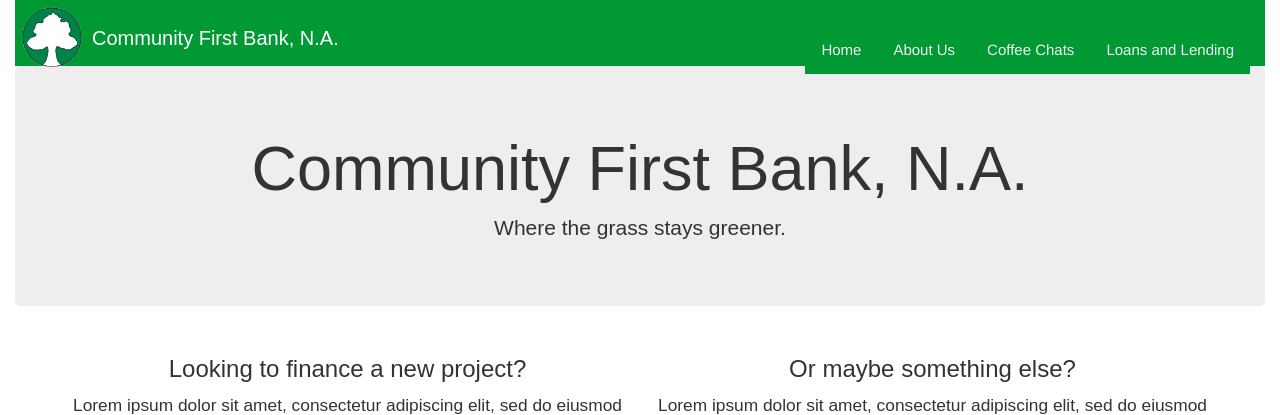
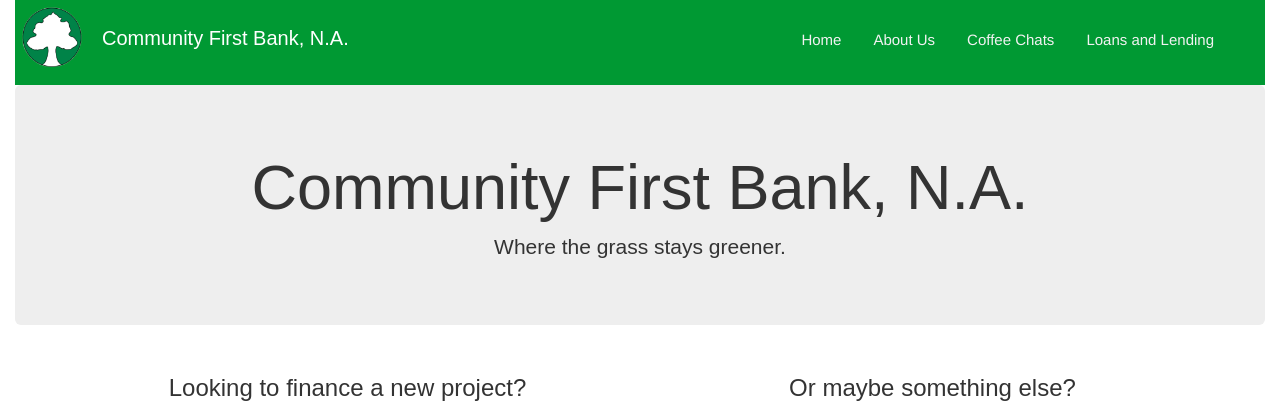
Before and after one commit to en-eight/cfbsite2020, a PHP site: page / in a window 1280 px wide. Shown: the top 415 px of the page. Run offline with PHP 8.4, Linux system fonts and the light colour scheme.

Commit message:
Fix button display bug

```diff
--- a/src/index.php
+++ b/src/index.php
@@ -1,3 +1,4 @@
+
 <!DOCTYPE html>
 <html lang="en">
 <!-- Community First Bank, N.A. index.php v2.0 by Nate Holcomb -->
--- a/src/style/style.css
+++ b/src/style/style.css
@@ -25,10 +25,11 @@ legend{
 	position: static;
 	background: #009933;
 	color: white;
+	min-height: 85px;
 }
 
 #padtext{
-	padding-left: 70px;
+	padding-left: 80px;
 	font-size: 20px;
 }
 
@@ -38,7 +39,6 @@ input[type=submit]{
 }
 
 #logo{
-	padding: unset;
 	height: 60px;
 	width: 60px;
 	float: inline-start;
@@ -133,8 +133,8 @@ text-align: center;
 	background-color: #009933;
 	z-index: 2;
 	font-size: 15px;
-	top: 25px;
-	right: 30px;
+	top: 15px;
+	right: 50px;
 }
 
 .topnav a{
```
